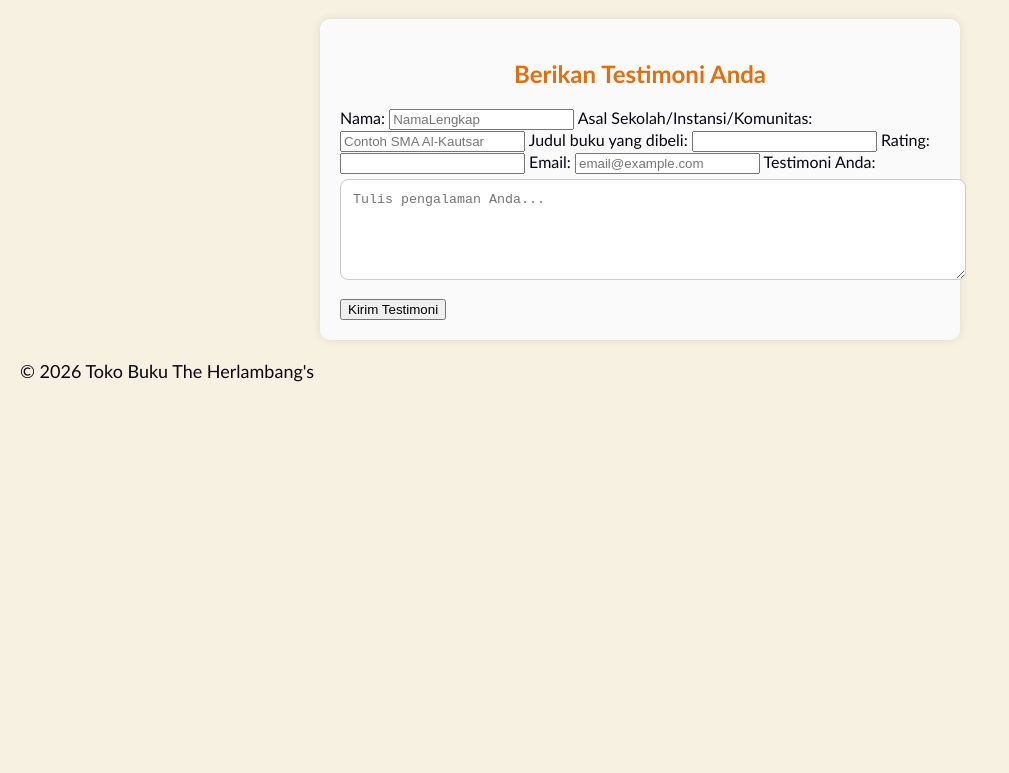
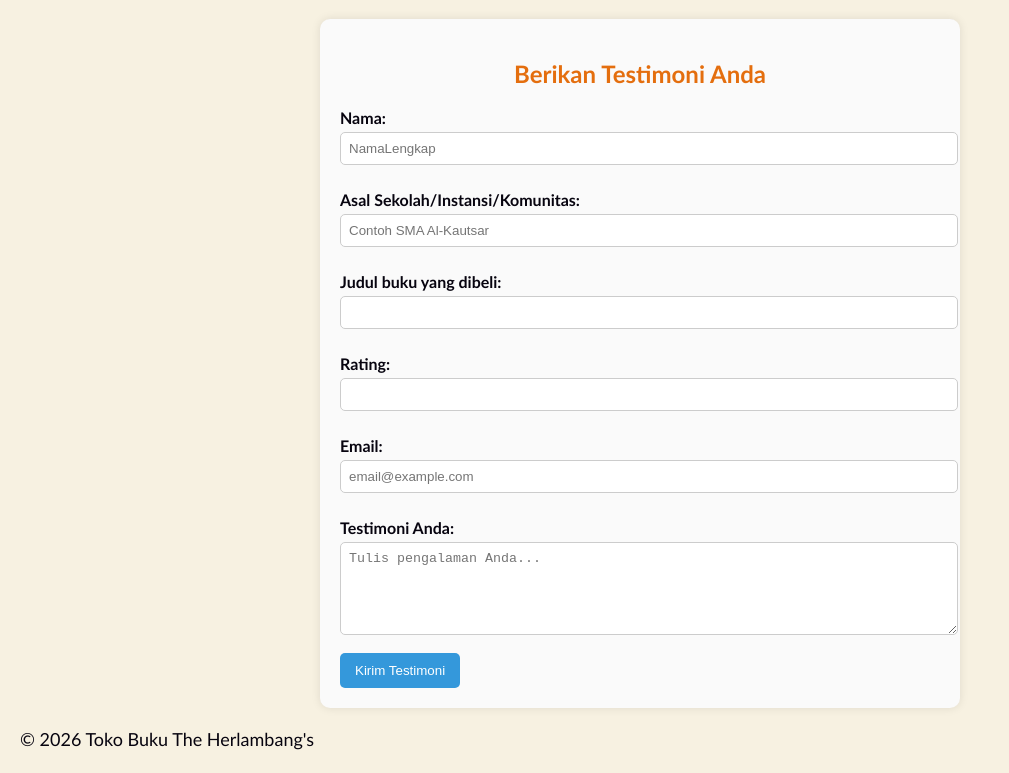
Before and after one commit to Pebbles0v0/Hania-Aulia-A.H-10D, a plain HTML site: page testimoni.html in a window 1280 px wide. Shown: the part 118-891 px from the top of the page, without its empty margins (0-1009 px from the left). Before the commit the page ends 800 px from the top, so only its background shows below. Drawn offline with Linux system fonts and the light colour scheme.

Commit message:
Add files via upload

```diff
--- a/style.css
+++ b/style.css
@@ -125,13 +125,14 @@ line-height: 1.5;
   box-shadow: 0 0 10px rgba(0, 0, 0, 0.1);
 }
 
-.form label {
+form label {
   display: block;
   margin-top: 10px;
   font-weight: bold;
 }
-
-.form textarea {
+form input,
+form select,
+form textarea {
   width: 100%;
   padding: 8px;
   margin-top: 5px;
@@ -140,7 +141,7 @@ line-height: 1.5;
   border: 1px  solid #ccc;
 }
 
-.form button {
+form button {
   background-color: #3498db;
   color: white;
   padding: 10px 15px;
@@ -149,7 +150,7 @@ line-height: 1.5;
   cursor: pointer;
 }
 
-.form button:hover {
+form button:hover {
   background-color: #2980b9;
 }
 
```
